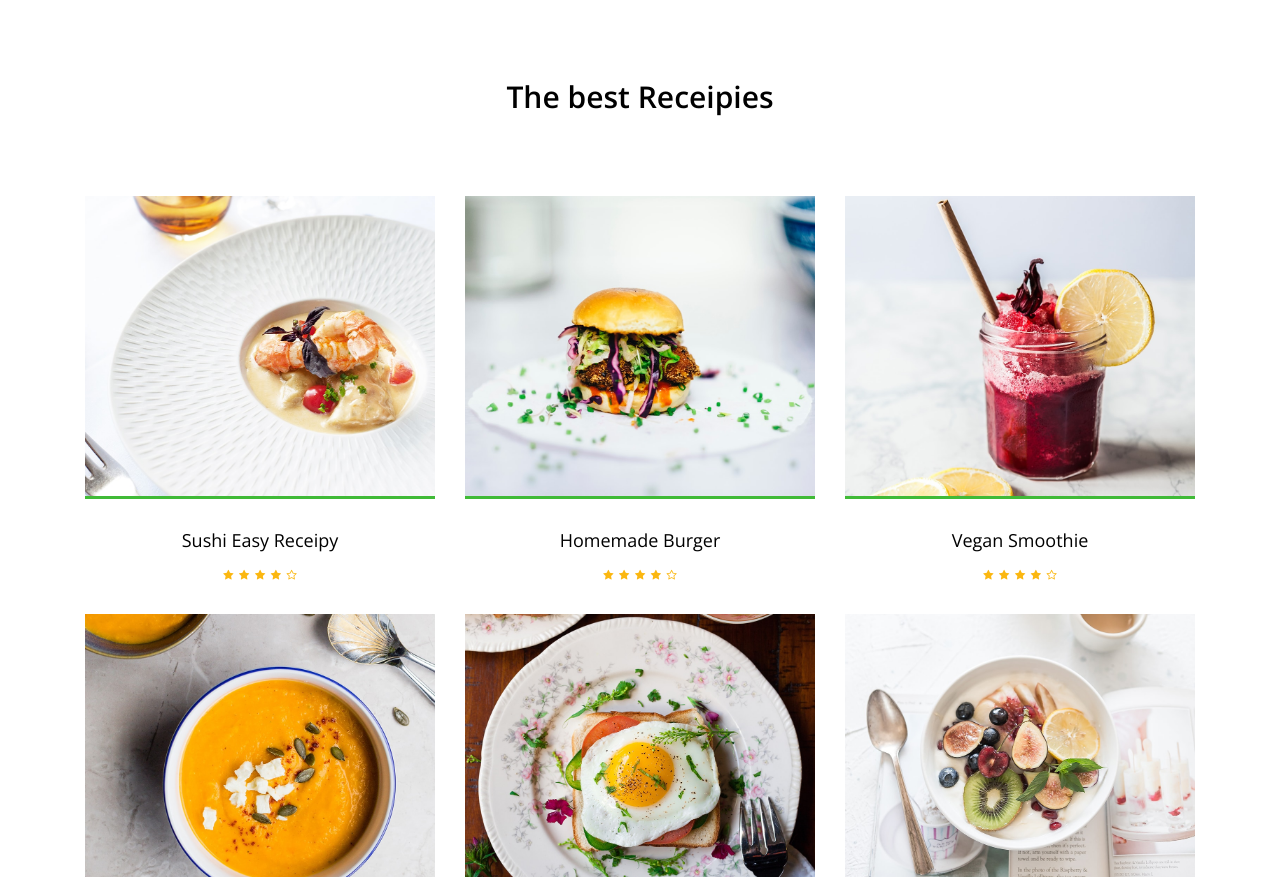
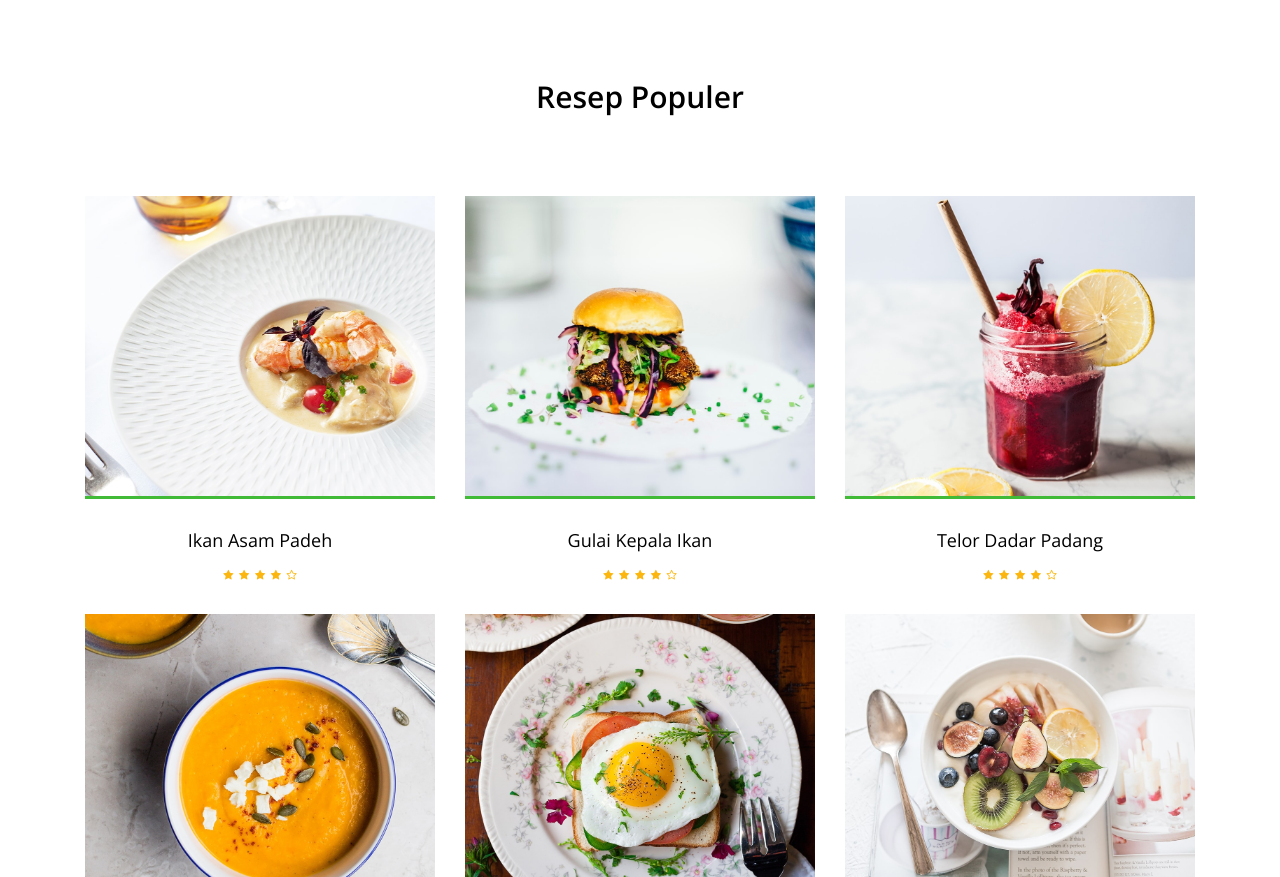
Before and after one commit to anohaceo/resepmasakan, a plain HTML site: page index.html in a window 1280 px wide. Shown: the part 1345-2222 px from the top of the page. Drawn offline with nearby package versions, Linux system fonts and the light colour scheme; files whose address does not match are found by name.

Commit message:
Update index.html

```diff
--- a/index.html
+++ b/index.html
@@ -218,7 +218,7 @@
                             <div class="hero-slides-content" data-animation="fadeInUp" data-delay="100ms">
                                 <h2 data-animation="fadeInUp" data-delay="300ms">Gulai Ayam</h2>
                                 <p data-animation="fadeInUp" data-delay="700ms">Gulai Ayam adalah hidangan Indonesia berupa potongan ayam yang dimasak dalam kuah santan kaya rempah. Gulai ayam berasal dari Sumatera dan populer di berbagai daerah di Indonesia, bahkan hingga negara tetangga seperti Malaysia dan Singapura. Gulai ayam memiliki cita rasa gurih, pedas, dan sedikit manis karena penggunaan santan.</p>
-                                <a href="#" class="btn delicious-btn" data-animation="fadeInUp" data-delay="1000ms">See Receipe</a>
+                                <a href="#" class="btn delicious-btn" data-animation="fadeInUp" data-delay="1000ms">Lihat Resep</a>
                             </div>
                         </div>
                     </div>
@@ -282,7 +282,7 @@
             <div class="row">
                 <div class="col-12">
                     <div class="section-heading">
-                        <h3>The best Receipies</h3>
+                        <h3>Resep Populer</h3>
                     </div>
                 </div>
             </div>
@@ -294,7 +294,7 @@
                         <img src="img/bg-img/r1.jpg" alt="">
                         <div class="receipe-content">
                             <a href="receipe-post.html">
-                                <h5>Sushi Easy Receipy</h5>
+                                <h5>Ikan Asam Padeh</h5>
                             </a>
                             <div class="ratings">
                                 <i class="fa fa-star" aria-hidden="true"></i>
@@ -313,7 +313,7 @@
                         <img src="img/bg-img/r2.jpg" alt="">
                         <div class="receipe-content">
                             <a href="receipe-post.html">
-                                <h5>Homemade Burger</h5>
+                                <h5>Gulai Kepala Ikan</h5>
                             </a>
                             <div class="ratings">
                                 <i class="fa fa-star" aria-hidden="true"></i>
@@ -332,7 +332,7 @@
                         <img src="img/bg-img/r3.jpg" alt="">
                         <div class="receipe-content">
                             <a href="receipe-post.html">
-                                <h5>Vegan Smoothie</h5>
+                                <h5>Telor Dadar Padang</h5>
                             </a>
                             <div class="ratings">
                                 <i class="fa fa-star" aria-hidden="true"></i>
```
